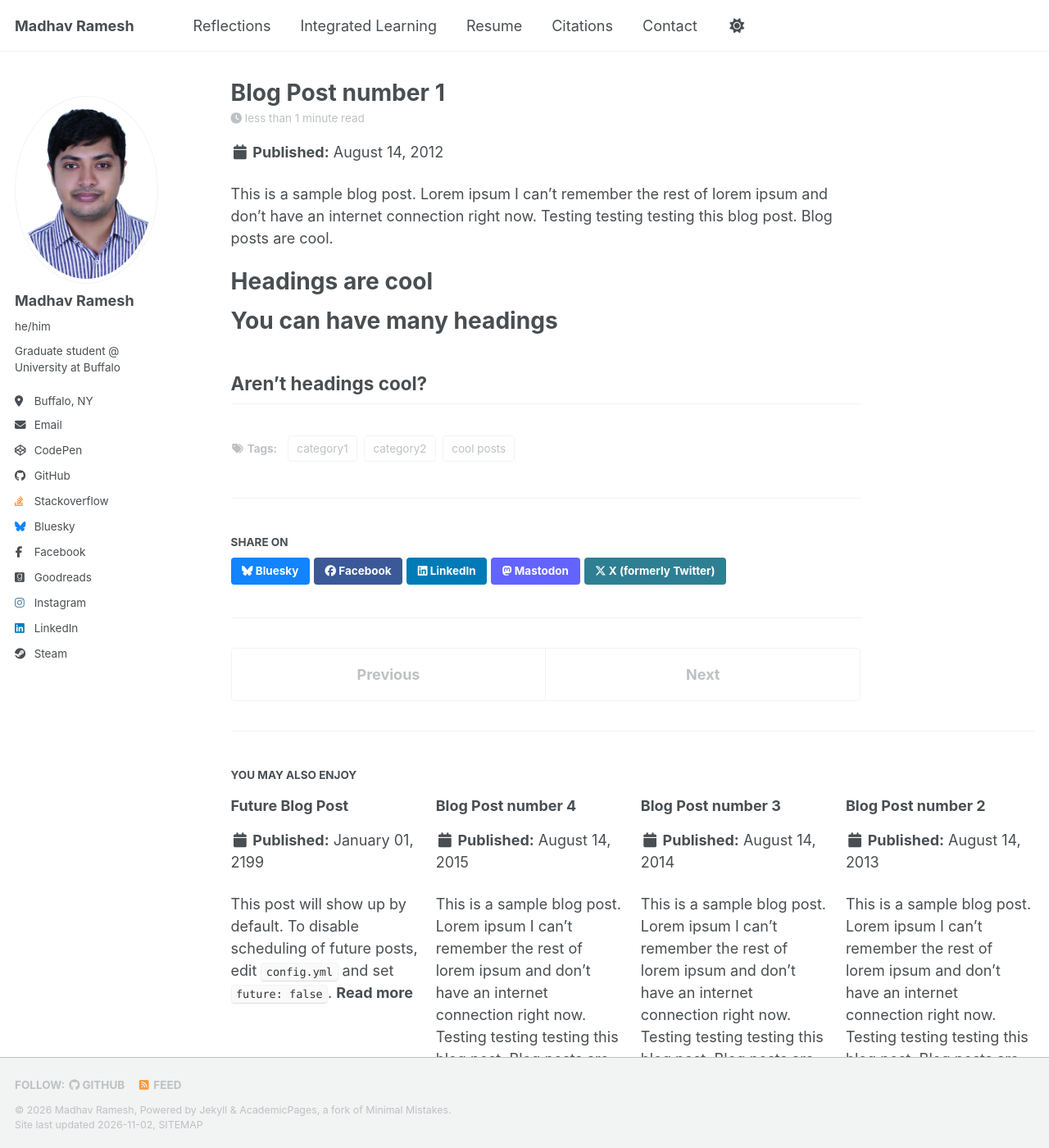
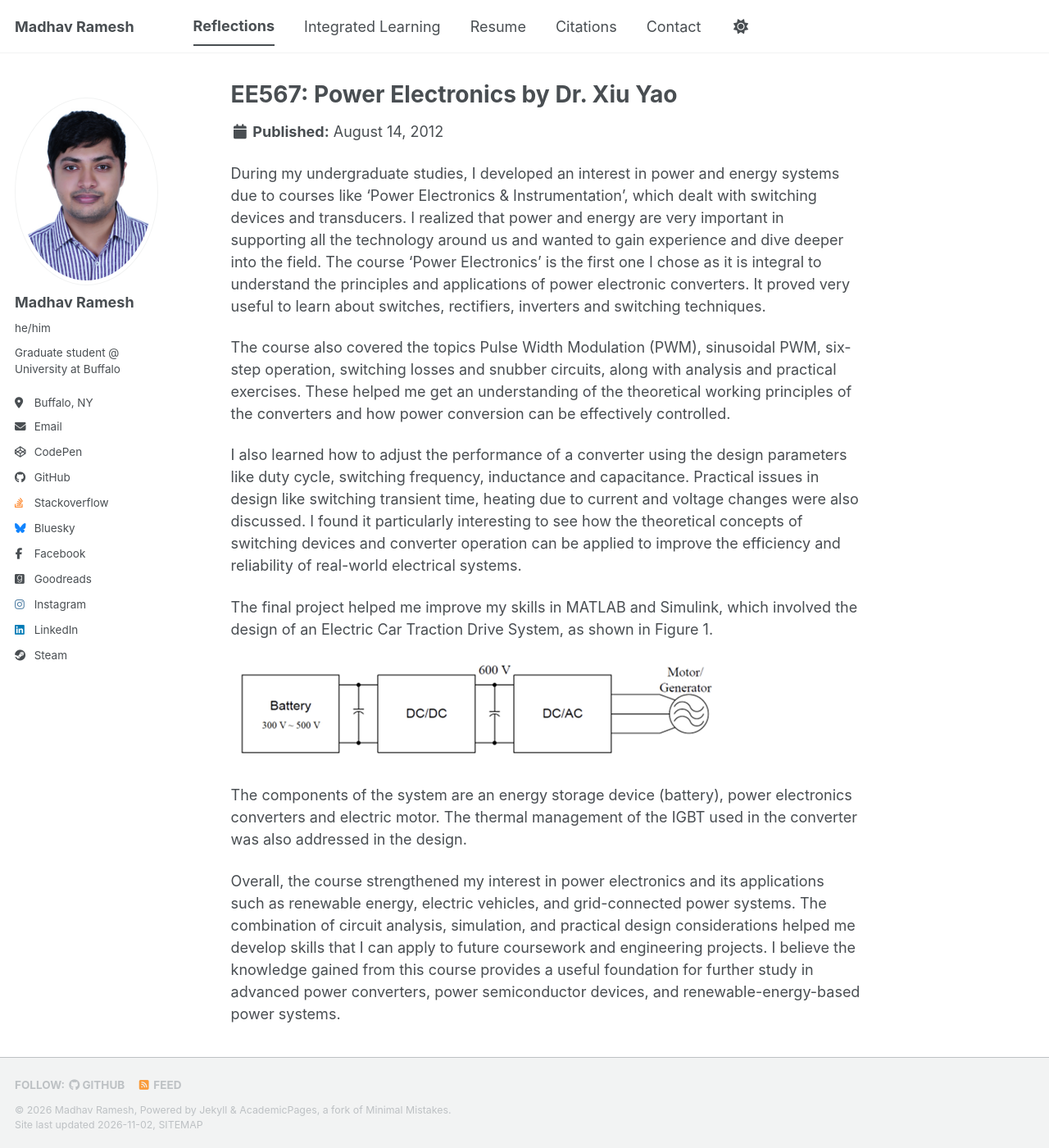
Before and after one commit to madhavr35/madhavr35.github.io, a Jekyll site: the page built from _posts/2012-08-14-blog-post-1.md, in a window 1280 px wide and 1400 px high. Shown: the whole window at 82% size. Built offline with Jekyll 4.4.1, drawn with Linux system fonts in a browser that asks for light colours; a style sheet for code colours, icons or effects is not loaded.

Commit message:
Reflection 1

```diff
--- a/_layouts/single.html
+++ b/_layouts/single.html
@@ -27,9 +27,6 @@ layout: default
       {% unless page.header.overlay_color or page.header.overlay_image %}
         <header>
           {% if page.title %}<h1 class="page__title" itemprop="headline">{{ page.title | markdownify | remove: "<p>" | remove: "</p>" }}</h1>{% endif %}
-          {% if page.read_time %}
-            <p class="page__meta"><i class="fa fa-clock" aria-hidden="true"></i> {% include read-time.html %}</p>
-          {% endif %}
         {% if page.modified %}
           <p class="page__date"><strong><i class="fa fa-fw fa-calendar" aria-hidden="true"></i> {{ site.data.ui-text[site.locale].date_label | default: "Published:" }}</strong> <time datetime="{{ page.modified | date: "%Y-%m-%d" }}">{{ page.modified | date: "%B %d, %Y" }}</time></p>
         {% endif %}
@@ -83,8 +80,6 @@ layout: default
         {% include page__taxonomy.html %}
       </footer>
 
-      {% if page.share %}{% include social-share.html %}{% endif %}
-
       {% include post_pagination.html %}
     </div>
 
@@ -97,7 +92,7 @@ layout: default
   {% if page.id and page.related and site.related_posts.size > 0 %}
     <div class="page__related">
       {% if site.data.ui-text[site.locale].related_label %}
-        <h4 class="page__related-title">{{ site.data.ui-text[site.locale].related_label | default: "You May Also Enjoy" }}</h4>
+        <h4 class="page__related-title">{{ site.data.ui-text[site.locale].related_label | default: "Reflections for other courses" }}</h4>
       {% endif %}
       <div class="grid__wrapper">
         {% for post in site.related_posts limit:4 %}
--- a/_posts/2012-08-14-blog-post-1.md
+++ b/_posts/2012-08-14-blog-post-1.md
@@ -1,20 +1,45 @@
 ---
-title: 'Blog Post number 1'
-date: 2012-08-14
-permalink: /posts/2012/08/blog-post-1/
-tags:
-  - cool posts
-  - category1
-  - category2
+title: "EE567: Power Electronics by Dr. Xiu Yao"
+permalink: /reflections/1/
 ---
 
-This is a sample blog post. Lorem ipsum I can't remember the rest of lorem ipsum and don't have an internet connection right now. Testing testing testing this blog post. Blog posts are cool.
+During my undergraduate studies, I developed an interest in power and energy
+systems due to courses like ‘Power Electronics & Instrumentation’, which dealt
+with switching devices and transducers. I realized that power and energy are
+very important in supporting all the technology around us and wanted to gain
+experience and dive deeper into the field. The course ‘Power Electronics’ is the
+first one I chose as it is integral to understand the principles and applications of
+power electronic converters. It proved very useful to learn about switches,
+rectifiers, inverters and switching techniques.
 
-Headings are cool
-======
+The course also covered the topics Pulse Width Modulation (PWM), sinusoidal
+PWM, six-step operation, switching losses and snubber circuits, along with
+analysis and practical exercises. These helped me get an understanding of the
+theoretical working principles of the converters and how power conversion can
+be effectively controlled.
 
-You can have many headings
-======
+I also learned how to adjust the performance of a converter using the design
+parameters like duty cycle, switching frequency, inductance and capacitance.
+Practical issues in design like switching transient time, heating due to current
+and voltage changes were also discussed. I found it particularly interesting to see
+how the theoretical concepts of switching devices and converter operation can
+be applied to improve the efficiency and reliability of real-world electrical
+systems.
 
-Aren't headings cool?
-------
+The final project helped me improve my skills in MATLAB and Simulink, which
+involved the design of an Electric Car Traction Drive System, as shown in Figure 1.
+
+![Figure 1: Electric Car Traction Drive System](/images/figure1.png)
+
+The components of the system are an energy storage device (battery), power
+electronics converters and electric motor. The thermal management of the IGBT
+used in the converter was also addressed in the design.
+
+Overall, the course strengthened my interest in power electronics and its
+applications such as renewable energy, electric vehicles, and grid-connected
+power systems. The combination of circuit analysis, simulation, and practical
+design considerations helped me develop skills that I can apply to future
+coursework and engineering projects. I believe the knowledge gained from this
+course provides a useful foundation for further study in advanced power
+converters, power semiconductor devices, and renewable-energy-based power
+systems.
```
Also changed, not shown: images/figure1.png (added).
